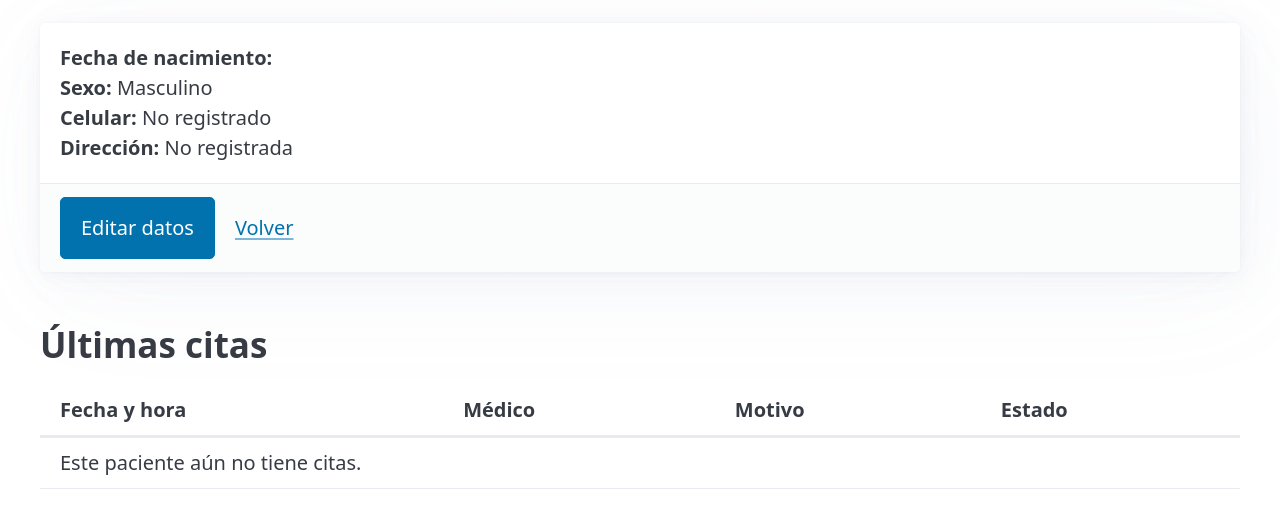
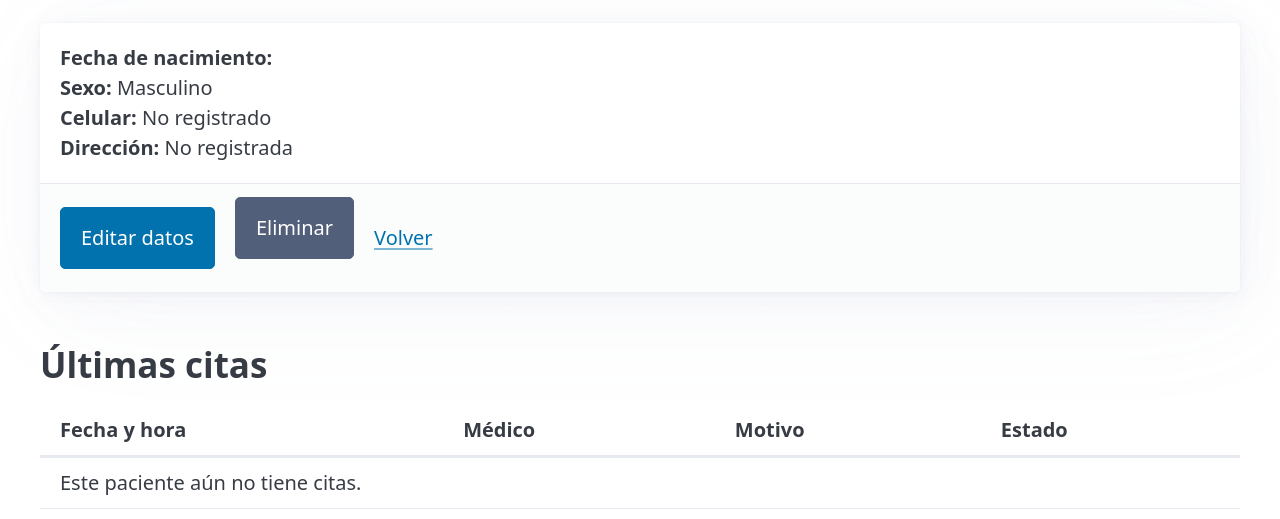
Before and after one commit to yeny1139/posta-salud, a Laravel app: template resources/views/pacientes/show.blade.php in a window 1280 px wide. Shown: the part 202-721 px from the top of the page. Run offline with Laravel 12, Linux system fonts and the light colour scheme; the template is opened without the code that fills it, so the values that code supplies are empty; some libraries are stand-ins or nearby versions.

Commit message:
feat: elimina pacientes sin citas registradas

```diff
--- a/resources/views/pacientes/show.blade.php
+++ b/resources/views/pacientes/show.blade.php
@@ -18,6 +18,15 @@
 
         <footer class="acciones">
             <a href="{{ route('pacientes.edit', $paciente) }}" role="button">Editar datos</a>
+
+            <form method="POST" action="{{ route('pacientes.destroy', $paciente) }}"
+                  onsubmit="return confirm('¿Seguro que deseas eliminar este paciente? Esta acción no se puede deshacer.');"
+                  style="display: inline;">
+                @csrf
+                @method('DELETE')
+                <button type="submit" class="secondary">Eliminar</button>
+            </form>
+
             <a href="{{ route('pacientes.index') }}">Volver</a>
         </footer>
     </article>
```
Also changed, not shown: app/Http/Controllers/PacienteController.php (+8 -1 lines).
